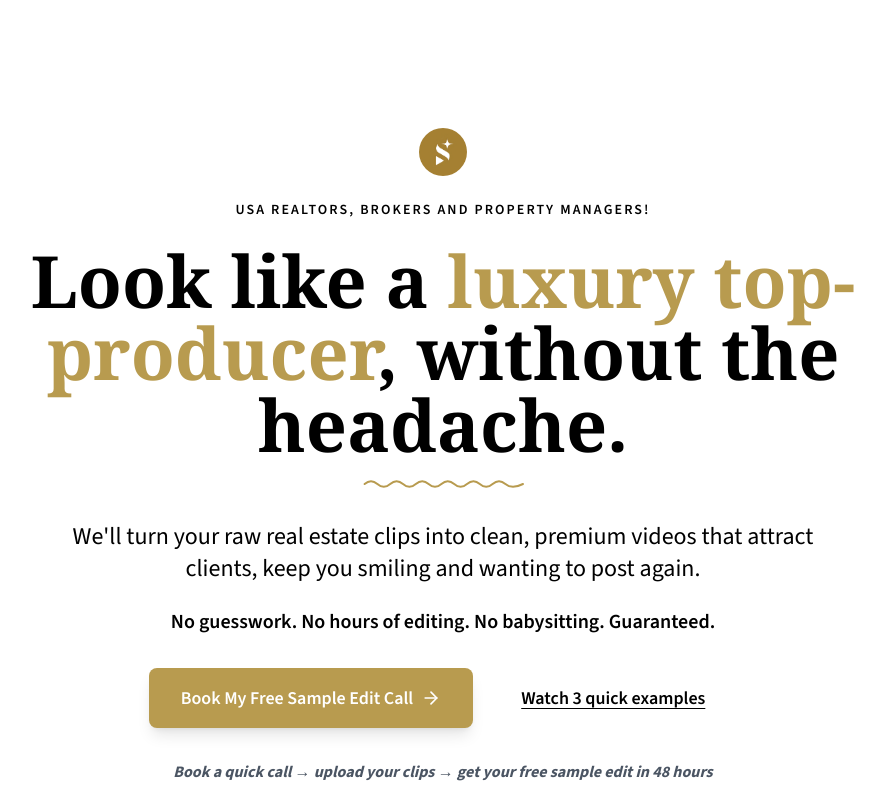
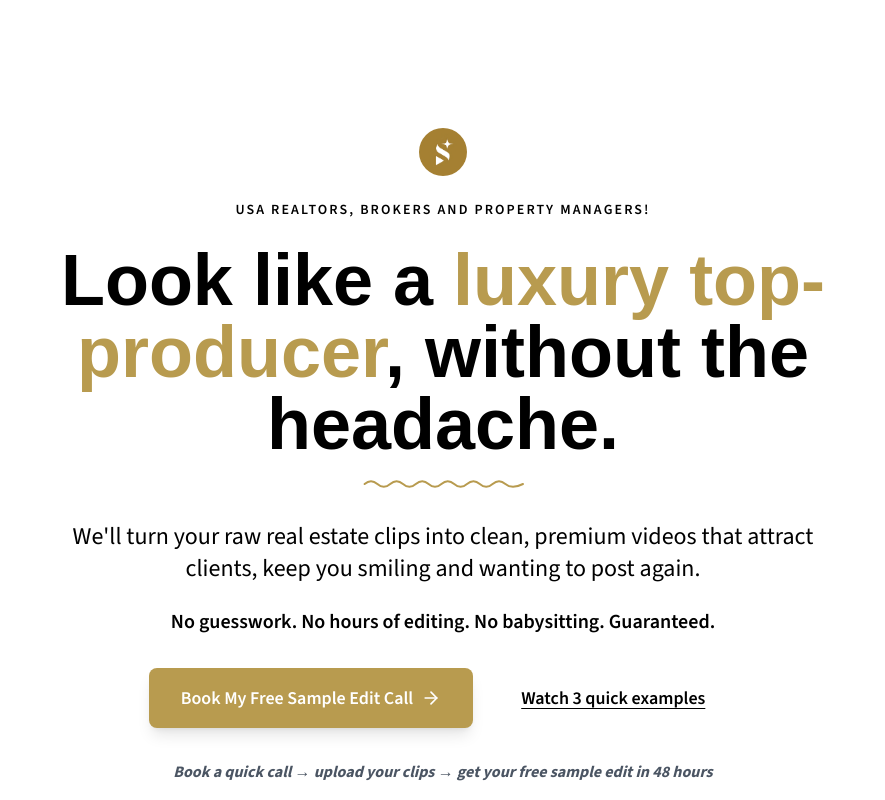
Before and after one commit to TomsAronietis/starburst-studio-landing-page-re, a React (Vite) app: page / in a window 1280 px wide. Shown: the top 800 px of the page, without its empty margins (197-1082 px from the left). Built offline with nearby package versions, Linux system fonts and the light colour scheme; no server answers; the database is empty.

Commit message:
Updated index.css

```diff
--- a/src/index.css
+++ b/src/index.css
@@ -1,4 +1,8 @@
 @import url('https://fonts.googleapis.com/css2?family=Manrope:wght@400;500;600;700&family=Source+Sans+3:wght@400;600;700&display=swap');
+
+@tailwind base;
+@tailwind components;
+@tailwind utilities;
 
 @font-face {
   font-family: 'Kenao';
@@ -8,14 +12,6 @@
   font-display: swap;
 }
 
-h1, h2, h3, h4, h5, h6 {
-        font-family: "Kenao", sans-serif;
-      }
-
-@tailwind base;
-@tailwind components;
-@tailwind utilities;
-
 @layer base {
   body {
     font-family: 'Source Sans 3', sans-serif;
@@ -23,11 +19,11 @@ h1, h2, h3, h4, h5, h6 {
   }
 
   h1, h2, h3, h4, h5, h6 {
-    font-family: 'Kenao', sans-serif;
+    font-family: 'Kenao', sans-serif !important;
   }
 
   .font-serif {
-    font-family: 'Kenao', sans-serif;
+    font-family: 'Kenao', sans-serif !important;
   }
 
   .font-sans {
```
